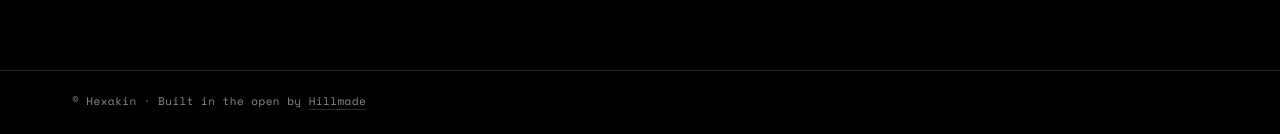
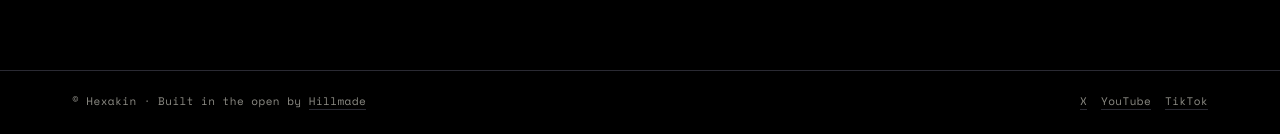
Before and after one commit to Hexakin/hexakin-hub, a Next.js app: page / in a window 1280 px wide. Shown: the part 663-797 px from the top of the page. Built offline with nearby package versions, Linux system fonts and the light colour scheme.

Commit message:
Add footer socials as text links
X, YouTube, and TikTok sit with the Hillmade credit. No ticker, About, or extra home copy.

Co-authored-by: Hexakin <Hexakin@users.noreply.github.com>

```diff
--- a/app/globals.css
+++ b/app/globals.css
@@ -187,12 +187,25 @@ button:focus-visible {
 }
 
 .floor {
+  display: flex;
+  flex-wrap: wrap;
+  align-items: baseline;
+  justify-content: space-between;
+  gap: 12px 32px;
   padding: 22px clamp(20px, 6vw, 72px) 28px;
   border-top: 1px solid var(--ink);
   font-family: var(--font-label);
   font-size: 0.6875rem;
+  font-weight: 400;
   letter-spacing: 0.04em;
   color: var(--bone-2);
+}
+
+.floor-socials {
+  display: flex;
+  flex-wrap: wrap;
+  gap: 0 1.25em;
+  list-style: none;
 }
 
 .floor a {
--- a/components/chrome.tsx
+++ b/components/chrome.tsx
@@ -1,6 +1,6 @@
 import Link from "next/link";
 import { Mark } from "@/components/mark";
-import { HILLMADE_HREF, MUSIC_HREF } from "@/lib/site";
+import { HILLMADE_HREF, MUSIC_HREF, socials } from "@/lib/site";
 
 export function SiteHeader() {
   return (
@@ -25,6 +25,15 @@ export function SiteFooter() {
         © Hexakin · Built in the open by{" "}
         <a href={HILLMADE_HREF}>Hillmade</a>
       </p>
+      <nav aria-label="Hexakin on the web">
+        <ul className="floor-socials">
+          {socials.map((item) => (
+            <li key={item.href}>
+              <a href={item.href}>{item.label}</a>
+            </li>
+          ))}
+        </ul>
+      </nav>
     </footer>
   );
 }
--- a/lib/site.ts
+++ b/lib/site.ts
@@ -3,6 +3,12 @@ export const SITE_NAME = "HEXAKIN";
 export const SITE_LINE = "Songs, tools, and things you can actually use.";
 export const MUSIC_HREF = "https://music.hexakin.com";
 export const HILLMADE_HREF = "https://hillmade.uk";
+
+export const socials = [
+  { label: "X", href: "https://x.com/Hexakin" },
+  { label: "YouTube", href: "https://www.youtube.com/@Hexakin" },
+  { label: "TikTok", href: "https://www.tiktok.com/@hexakin" },
+] as const;
 
 export const doors = [
   {
```
